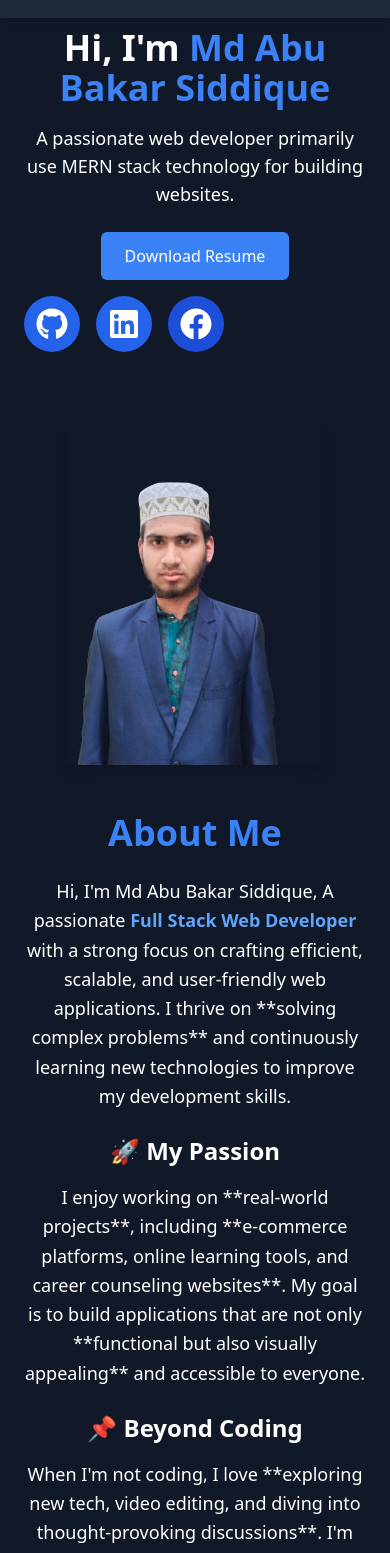
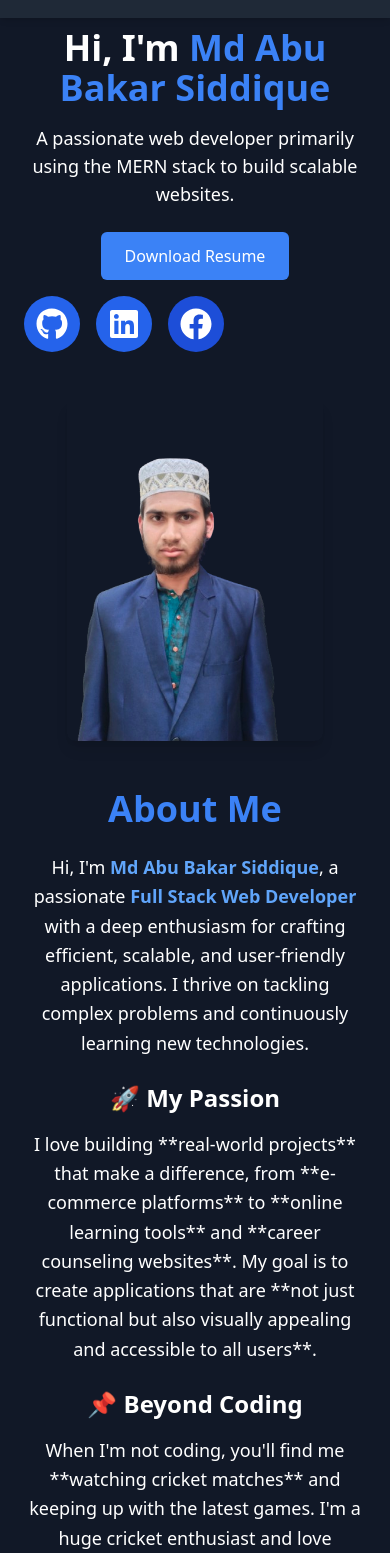
Before and after one commit to abubakar308/portfolio, a React (Vite) app: page / in a window 390 px wide. Shown: the part 52-1605 px from the top of the page. Built offline with nearby package versions, Linux system fonts and the light colour scheme.

Commit message:
projects and other updated

```diff
--- a/public/projects.json
+++ b/public/projects.json
@@ -9,17 +9,8 @@
     "challenges": "Implementing secure transactions and managing inventory efficiently."
   },
     {
-      "name": "Pet Adoption Site",
-      "image": "https://i.ibb.co.com/Xk7wPkKm/Pet.png",
-      "stack": ["React", "Tailwind CSS", "Firebase"],
-      "description": "A platform connecting pet adopters with shelters.",
-      "liveLink": "#",
-      "github": "https://github.com/ZubairAlMamun2/Pet-Adoption-Site",
-      "challenges": "Managing real-time updates and authentication."
-    },
-    {
       "name": "Learn Together",
-      "image": "https://i.ibb.co.com/Xk7wPkKm/LearnTogether.png",
+      "image": "https://i.ibb.co.com/jvxVC0wg/Screenshot-2025-03-13-092705.png",
       "stack": ["React", "Tailwind CSS", "MongoDB", "Node.js", "Express", "Firebase"],
       "description": "An online tutor booking platform connecting students with expert tutors.",
       "liveLink": "#",
@@ -27,12 +18,13 @@
       "challenges": "Building a seamless booking system and ensuring real-time updates."
     },
     {
-      "name": "Funding Collection App",
-      "image": "https://i.ibb.co.com/Rk73GvP1/croudcube.png",
-      "stack": ["React", "Node.js", "Express", "MongoDB"],
-      "description": "A crowdfunding platform for social causes.",
-      "liveLink": "#",
-      "github": "https://github.com/ZubairAlMamun2/Funding-Collection-App",
-      "challenges": "Implementing secure payment transactions."
+      "name": "AllStar Equipment Online Store",
+      "image": "https://i.ibb.co.com/k6PdLstz/Screenshot-2025-03-13-093058.png",
+      "stack": ["React", "Node.js", "Express", "MongoDB", "Tailwind CSS"],
+      "description": "An e-commerce platform for sports equipment, providing a seamless shopping experience.",
+      "liveLink": "https://sport-equipment-online-store.web.app",
+      "github": "https://github.com/abubakar308/AllStar-Equipment-client",
+      "challenges": "Optimizing product filtering and ensuring smooth checkout process.",
+      "futurePlans": "Add real-time stock updates and implement AI-based product recommendations."
     }
   ]
--- a/src/components/AboutMe.jsx
+++ b/src/components/AboutMe.jsx
@@ -1,22 +1,74 @@
+import { motion, useInView } from "framer-motion";
+import { useRef } from "react";
 
 const AboutMe = () => {
+    const ref = useRef(null);
+    const isInView = useInView(ref, { triggerOnce: true, threshold: 0.3 });
     return (
-        <section id="about" className="min-h-screen bg-gray-900 text-white flex flex-col justify-center items-center px-6 py-12 text-center">
-      <h1 className="text-4xl text-blue-500 font-bold mb-6">About Me</h1>
-      <p className="text-lg max-w-3xl leading-relaxed">
-       Hi, I'm Md Abu Bakar Siddique, A passionate <span className="text-blue-400 font-semibold">Full Stack Web Developer</span> with a strong focus on crafting efficient, scalable, and user-friendly web applications. I thrive on **solving complex problems** and continuously learning new technologies to improve my development skills.
-      </p>
+        <section
+        ref={ref}
+        id="about"
+        className="min-h-screen bg-gray-900 text-white flex flex-col justify-center items-center px-6 py-12 text-center"
+      >
+        <motion.h1
+          className="text-4xl text-blue-500 font-bold mb-6"
+          initial={{ opacity: 0, y: -20 }}
+          animate={isInView ? { opacity: 1, y: 0 } : {}}
+          transition={{ duration: 0.8 }}
+        >
+          About Me
+        </motion.h1>
 
-      <h2 className="text-2xl font-semibold mt-6 mb-4">🚀 My Passion</h2>
-      <p className="text-lg max-w-3xl leading-relaxed">
-        I enjoy working on **real-world projects**, including **e-commerce platforms, online learning tools, and career counseling websites**. My goal is to build applications that are not only **functional but also visually appealing** and accessible to everyone.
-      </p>
+        <motion.p
+          className="text-lg max-w-3xl leading-relaxed"
+          initial={{ opacity: 0, x: -30 }}
+          animate={isInView ? { opacity: 1, x: 0 } : {}}
+          transition={{ duration: 1, delay: 0.2 }}
+        >
+          Hi, I'm <span className="text-blue-400 font-semibold">Md Abu Bakar Siddique</span>, a passionate
+          <span className="text-blue-400 font-semibold"> Full Stack Web Developer</span> with a deep enthusiasm for crafting
+          efficient, scalable, and user-friendly applications. I thrive on tackling complex problems and continuously learning new technologies.
+        </motion.p>
 
-      <h2 className="text-2xl font-semibold mt-6 mb-4">📌 Beyond Coding</h2>
-      <p className="text-lg max-w-3xl leading-relaxed">
-        When I'm not coding, I love **exploring new tech, video editing, and diving into thought-provoking discussions**. I'm always open to **learning and collaborating** with like-minded individuals.
-      </p>
-    </section>
+        <motion.h2
+          className="text-2xl font-semibold mt-6 mb-4"
+          initial={{ opacity: 0, y: 20 }}
+          animate={isInView ? { opacity: 1, y: 0 } : {}}
+          transition={{ duration: 0.8, delay: 0.4 }}
+        >
+          🚀 My Passion
+        </motion.h2>
+
+        <motion.p
+          className="text-lg max-w-3xl leading-relaxed"
+          initial={{ opacity: 0, x: 30 }}
+          animate={isInView ? { opacity: 1, x: 0 } : {}}
+          transition={{ duration: 1, delay: 0.6 }}
+        >
+          I love building **real-world projects** that make a difference, from **e-commerce platforms** to **online learning tools**
+          and **career counseling websites**. My goal is to create applications that are **not just functional but also visually
+          appealing and accessible to all users**.
+        </motion.p>
+
+        <motion.h2
+          className="text-2xl font-semibold mt-6 mb-4"
+          initial={{ opacity: 0, y: 20 }}
+          animate={isInView ? { opacity: 1, y: 0 } : {}}
+          transition={{ duration: 0.8, delay: 0.8 }}
+        >
+          📌 Beyond Coding
+        </motion.h2>
+
+        <motion.p
+          className="text-lg max-w-3xl leading-relaxed"
+          initial={{ opacity: 0, x: -30 }}
+          animate={isInView ? { opacity: 1, x: 0 } : {}}
+          transition={{ duration: 1, delay: 1 }}
+        >
+          When I'm not coding, you'll find me **watching cricket matches** and keeping up with the latest games.
+          I'm a huge cricket enthusiast and love discussing match strategies and player performances.
+        </motion.p>
+      </section>
     );
 };
 
--- a/src/components/Footer.jsx
+++ b/src/components/Footer.jsx
@@ -2,7 +2,7 @@
 const Footer = () => {
     return (
         <footer className="bg-gray-800 text-white p-6 text-center">
-        <p>&copy; 2025 Your Name. All rights reserved.</p>
+        <p>&copy; 2025 Md Abu Bakar Siddique. All rights reserved.</p>
       </footer>
     );
 };
--- a/src/components/HeroSection.jsx
+++ b/src/components/HeroSection.jsx
@@ -7,26 +7,49 @@ const HeroSection = () => {
     const ref = useRef(null);
 const isInView = useInView(ref, { triggerOnce: true });
     return (
-        <section id="home" className=" bg-gray-900 text-white flex flex-col lg:flex-row items-center pt-20 md:pt-6 justify-center px-6 lg:px-16">
+        <section
+        id="home"
+        ref={ref}
+        className="bg-gray-900 text-white flex flex-col lg:flex-row items-center pt-20 md:pt-6 justify-center px-6 lg:px-16"
+      >
         {/* Left Content */}
         <div className="text-center lg:text-left max-w-lg">
-    <h1 className="text-4xl lg:text-5xl font-semibold">Hi, I'm <span className="text-blue-500 font-bold">Md Abu Bakar Siddique</span></h1>
-    <p className="mt-4 text-lg lg:text-2xl">A passionate web developer primarily use MERN stack technology for building websites.</p>
-    <a href="#">
-        {/* https://drive.google.com/uc?export=download&id=1XKv-1WI9IB1vXo45RIj_GCZfdYkfY6AG */}
+          <motion.h1
+            className="text-4xl lg:text-5xl font-semibold"
+            initial={{ opacity: 0, x: -50 }}
+            animate={isInView ? { opacity: 1, x: 0 } : {}}
+            transition={{ duration: 1 }}
+          >
+            Hi, I'm <span className="text-blue-500 font-bold">Md Abu Bakar Siddique</span>
+          </motion.h1>
+
+          <motion.p
+            className="mt-4 text-lg lg:text-2xl"
+            initial={{ opacity: 0, y: 20 }}
+            animate={isInView ? { opacity: 1, y: 0 } : {}}
+            transition={{ duration: 1, delay: 0.3 }}
+          >
+            A passionate web developer primarily using the MERN stack to build scalable websites.
+          </motion.p>
+
+          <motion.a
+            href="#"
+            initial={{ opacity: 0, scale: 0.8 }}
+            animate={isInView ? { opacity: 1, scale: 1 } : {}}
+            transition={{ duration: 0.8, delay: 0.5 }}
+          >
             <button className="bg-blue-500 text-white px-6 py-3 mt-6 rounded-md hover:bg-blue-700 transition">
               Download Resume
             </button>
-</a>
+          </motion.a>
 
+          {/* Social Media Icons */}
           <motion.div
-  ref={ref}
+            className="flex justify-left space-x-4 py-4"
             initial={{ opacity: 0, y: 20 }}
             animate={isInView ? { opacity: 1, y: 0 } : {}}
-  transition={{ duration: 1 }}
-  className="text-lg text-white mb-6 max-w-xl"
+            transition={{ duration: 1, delay: 0.7 }}
           >
-        <div className="flex justify-left space-x-4 py-4">
             <a
               href="https://github.com/abubakar308"
               target="_blank"
@@ -35,7 +58,6 @@ const isInView = useInView(ref, { triggerOnce: true });
               <FaGithub size={32} className="text-2xl" />
             </a>
 
-      {/* LinkedIn */}
             <a
               href="https://www.linkedin.com/in/abubakar308"
               target="_blank"
@@ -44,7 +66,6 @@ const isInView = useInView(ref, { triggerOnce: true });
               <FaLinkedin size={32} className="text-2xl" />
             </a>
 
-      {/* Facebook */}
             <a
               href="https://www.facebook.com/mdabubakar308"
               target="_blank"
@@ -52,18 +73,18 @@ const isInView = useInView(ref, { triggerOnce: true });
             >
               <FaFacebook size={32} className="text-2xl" />
             </a>
-    </div>
           </motion.div>
         </div>
 
         {/* Right Image */}
-  <div className="mt-8 lg:mt-0 lg:ml-12">
-    <img
-      src={profile}
-      alt="Abubakar"
-      className="w-64 lg:w-80 shadow-lg"
-    />
-  </div>
+        <motion.div
+          className="mt-8 lg:mt-0 lg:ml-12"
+          initial={{ opacity: 0, scale: 0.8 }}
+          animate={isInView ? { opacity: 1, scale: 1 } : {}}
+          transition={{ duration: 1, delay: 0.6 }}
+        >
+          <img src={profile} alt="Abubakar" className="w-64 lg:w-80 shadow-lg rounded-lg" />
+        </motion.div>
       </section>
     );
 };
```
Also changed, not shown: src/components/Contact.jsx (+19 -10 lines), src/components/Details.jsx (+13 -22 lines), src/components/Skills.jsx (+43 -11 lines), 1 other file (tests, documents, lock files or other folders). Lines whose indentation alone changed are shown as unchanged.
